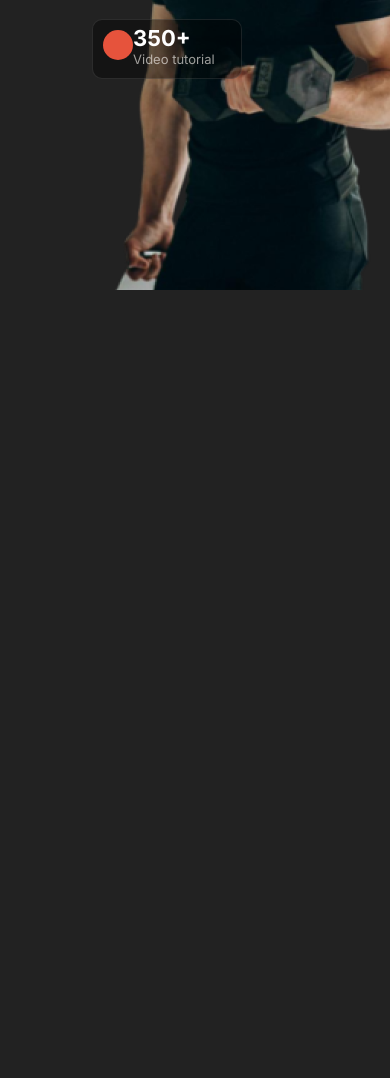
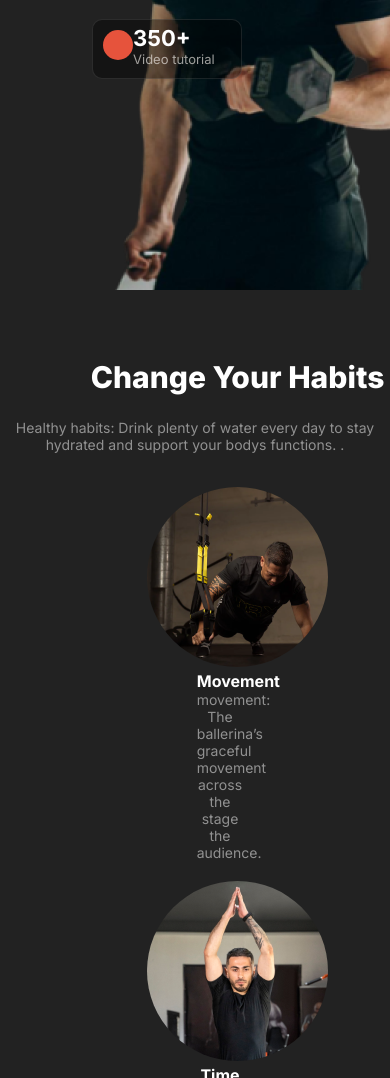
Before and after one commit to MDMonirujjaman805/Assignment-2, a plain HTML site: page index.html in a window 390 px wide. Shown: the part 922-2000 px from the top of the page. Before the commit the page ends 1266 px from the top, so only its background shows below. Drawn offline with Linux system fonts and the light colour scheme.

Commit message:
Habits section done

```diff
--- a/index.html
+++ b/index.html
@@ -62,6 +62,47 @@
       </div>
     </div>
    </div>
+   <!-- Habits section  -->
+    <div class="habits-container">
+      <div class="habits-top">
+        <h3 class="h3">Change Your Habits</h3>
+        <p class="habits-main">Healthy habits:
+          Drink plenty of water every day to stay hydrated and support your bodys functions.
+
+          .</p>
+      </div>
+      <div class="habits-bottom">
+      <div  class="k" >
+        <img class="h-p" src="./images/image 3.png" alt="image 3">
+        <h4 class="h4">Movement</h4>
+        <p class="habits-para">movement:
+          The ballerina’s graceful movement across the stage  the audience.
+          </p>
+      </div>
+       <div   class="k" >
+        <img class="h-p" src="./images/image 2.png" alt="image 2">
+        <h4  class="h4">Time</h4>
+        <p  class="habits-para">
+          Time flies over us, but leaves its shadow behind. —Nathaniel Hawthorne
+           </p>
+      </div>
+       <div class="k" >
+        <img class="h-p" src="./images/image 4.png" alt="image 4">
+        <h4  class="h4">Practice</h4>
+        <p  class="habits-para">
+          Prepositions of Time:
+          I will meet you at 5 PM.
+          She was born in 1990.Practice.</p>
+       </div>
+       <div class="k">
+        <img class="h-p" src="./images/image 5.png" alt="image 5">
+        <h4  class="h4">weight Loss</h4>
+        <p  class="habits-para"> weight loss:
+          Eat a balanced diet rich in fruits, vegetables, and to support weight loss.
+
+       </div>
+      </div>
+    </div>
   </main>
   <footer>
 
--- a/styles/responsive.css
+++ b/styles/responsive.css
@@ -33,4 +33,26 @@ margin-top: -100px;
 .b-btn-left{
 margin-top: -100px;
 }
+.habits-container{
+  display: flex;
+  flex-direction: column;
+  text-align: center;
+  margin: 10px auto;
 }
+.habits-bottom{
+  display: flex;
+  flex-direction: column;
+  text-align: center;
+  margin: 10px auto;
+}
+.k{
+  margin: 10px auto;
+}
+.habits-para{
+  text-align: center;
+  margin-left: 50px;
+}
+.h4{
+  margin-left: 50px;
+}
+}
--- a/styles/style.css
+++ b/styles/style.css
@@ -3,7 +3,7 @@
 body{
   font-family: "Inter";
   background-color: rgb(34, 34, 34);
-  /* border: 2px solid white; */
+  /* border: 1px solid white; */
 }
 *{
   margin: 0;
@@ -145,7 +145,6 @@ body{
   flex-direction: column;
   padding-top: 5px;
   /* border: 1px solid white; */
-
 }
 #s-btn{
   height:30px ;
@@ -164,3 +163,53 @@ body{
   color: rgba(239, 237, 232, 0.65);
   font-size: small;
 }
+/* Habits section  */
+.habits-container{
+  display: flex;
+  flex-direction: column;
+  margin: 40px auto 40px auto;
+  max-width: 1440px;
+  /* border: 1px solid green; */
+}
+.habits-top{
+  /* border: 1px solid white; */
+}
+.habits-bottom{
+  display: flex;
+  width: 99%;
+  /* border: 1px solid red; */
+}
+.h3{
+  color:white;
+  width: 475px;
+  height: 60px;
+  font-size: 30px;
+  font-weight: 800;
+  margin: 15px auto 0 auto;
+  text-align: center;
+}
+.habits-main{
+  color: rgba(255, 255, 255, 0.5);
+  width: 99%;
+  height: 48px;
+  margin: 0 auto;
+  text-align: center;
+  font-size: 14px;
+}
+.h4{
+  color:white;
+  /* text-align: center; */
+}
+.h-p{
+  border-radius: 50%;
+  /* border: 1px solid white; */
+}
+.habits-para{
+  color: rgba(255, 255, 255, 0.5) ;
+  font-size: 14px;
+}
+.k{
+  width: 25%;
+  text-align: center;
+  /* border: 1px solid green; */
+}
```
